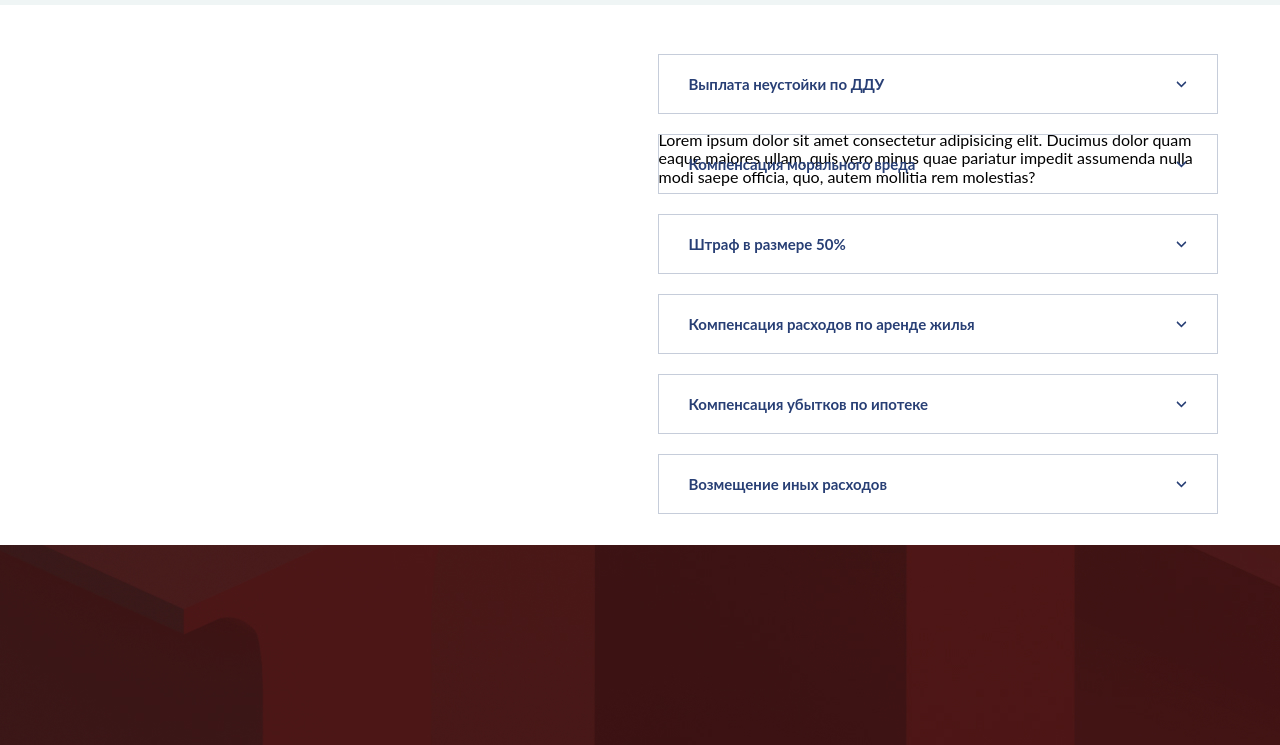
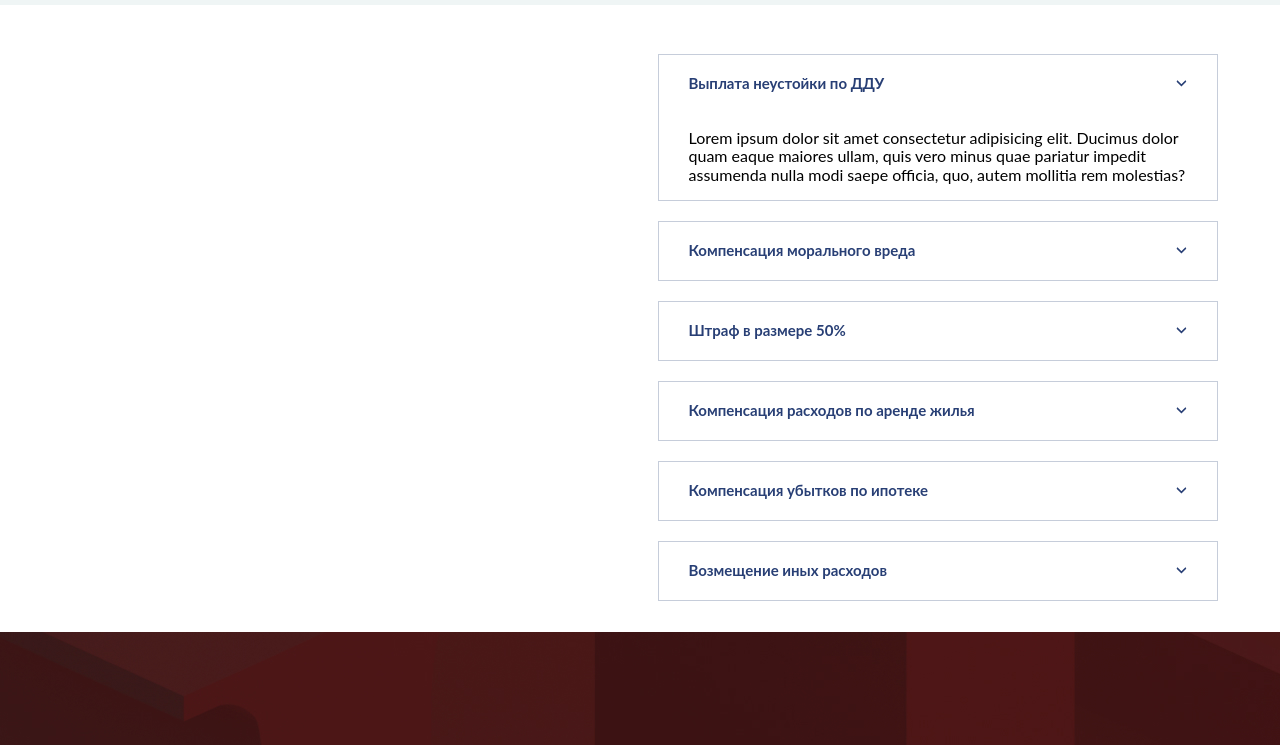
Before and after one commit to Polyquid/test-2dit, a website: page index.html in a window 1280 px wide. Both pictures are taken after a click on the heading "Выплата неустойки по ДДУ". Shown: the part 55-800 px from the top of the page. Drawn offline with nearby package versions, Linux system fonts and the light colour scheme; files that its build step writes are made by us from their sources; a web font is replaced by a local one.

Commit message:
refactor case-1

```diff
--- a/src/scripts/case-4/initForm.js
+++ b/src/scripts/case-4/initForm.js
@@ -33,7 +33,7 @@ const initForm = () => {
         .then(() => alert('Запрос выполнен'))
         .catch(() => alert('Ошибка выполнения запроса'));
     } else {
-      alert('Имя не должно быть пустым');
+      alert('Данные не валидны');
     }
   });
 
--- a/src/styles/components/case-1/accordion.scss
+++ b/src/styles/components/case-1/accordion.scss
@@ -2,7 +2,6 @@
 
 .accordion {
   border: 1px solid $border-color;
-  height: 60px;
   box-sizing: border-box;
 
   &__wrapper {
@@ -13,7 +12,7 @@
   }
 
   &__title {
-    padding: 19px 30px 20px;
+    padding: 18px 30px 19px;
     color: $primary;
     display: flex;
     justify-content: space-between;
@@ -26,4 +25,8 @@
       content: none;
     }
   }
+
+  &__description {
+    padding: 0 30px;
+  }
 }
```
